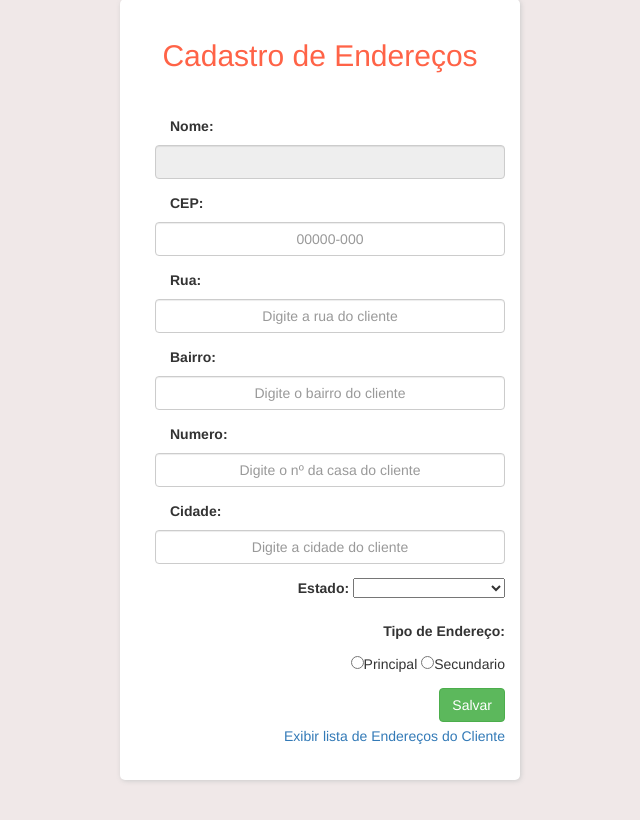
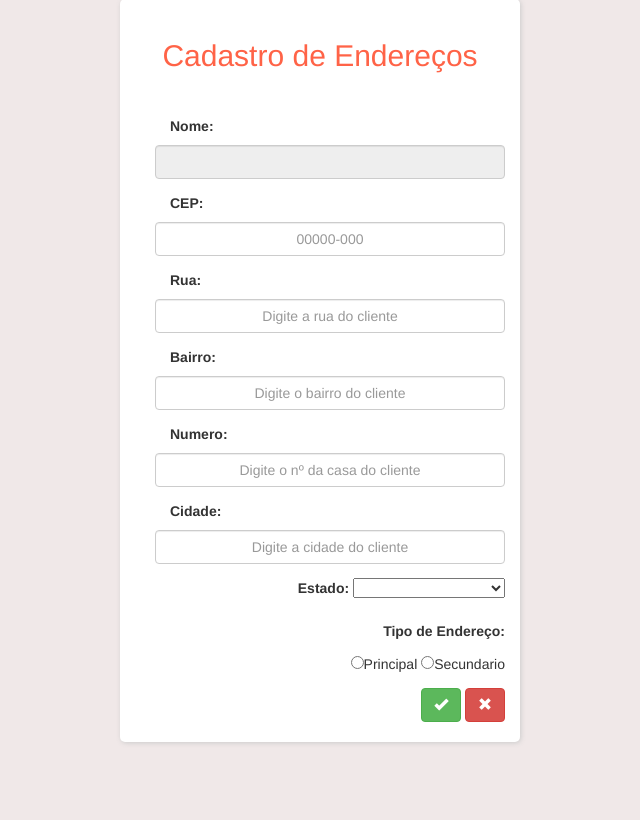
Before and after one commit to ericvbueno/CRUD, a PHP site: page /enderecos.php in a window 1280 px wide. Shown: the part 41-861 px from the top of the page, without its empty margins (320-960 px from the left). After the commit the page ends 785 px from the top, so only its background shows below. Run offline with PHP 8.4, Linux system fonts and the light colour scheme; the visitor is signed in with stand-in values (Sample User, id 1); data that the repository does not hold is empty.

Commit message:
glyphicon enderecos

```diff
--- a/Projeto_CRUD/enderecos.php
+++ b/Projeto_CRUD/enderecos.php
@@ -77,8 +77,13 @@
       <p><label>Tipo de Endereço:</label><br>
         <input type="radio" id="princ" name="princ" value="1">Principal
         <input type="radio" id="princ" name="princ" value="0">Secundario</p>
-      <button type="submit" class="btn btn-success send-btn">Salvar</button>
-      <p><a href="visualizar.php?id=<?php echo $row_cadastro['id']; ?>" target="_self">Exibir lista de Endereços do Cliente</a></p>
+
+      <button type="submit" class="btn btn-success send-btn">
+        <span class="glyphicon glyphicon-ok" aria-hidden="true"></span>
+      </button>
+
+      <a type="reset" href="visualizar.php?id=<?php echo $row_cadastro['id']; ?>" target="_self" class="btn btn-danger">
+        <span class="glyphicon glyphicon-remove" aria-hidden="true"></span> </a>
     </form>
     <div>
       <script src="validacao.js"></script>
--- a/Projeto_CRUD/formulario.php
+++ b/Projeto_CRUD/formulario.php
@@ -59,9 +59,8 @@
       <p><label class="control-label col-sm-2" for="nasc">Nascimento:</label>
         <input type="date" class="form-control" id="nasc" name="cliente_nasc" required maxlength="10" pattern="[0-9]{2}\/[0-9]{2}\/[0-9]{4}$" placeholder="00/00/0000" /></p><br>
 
-
       <button type="submit" class="btn btn-success send-btn">
-      <span class="glyphicon glyphicon-ok" aria-hidden="true"></span>
+        <span class="glyphicon glyphicon-ok" aria-hidden="true"></span>
       </button>
 
       <a type="reset" href="Lista.php" target="_self" class="btn btn-danger">
```
